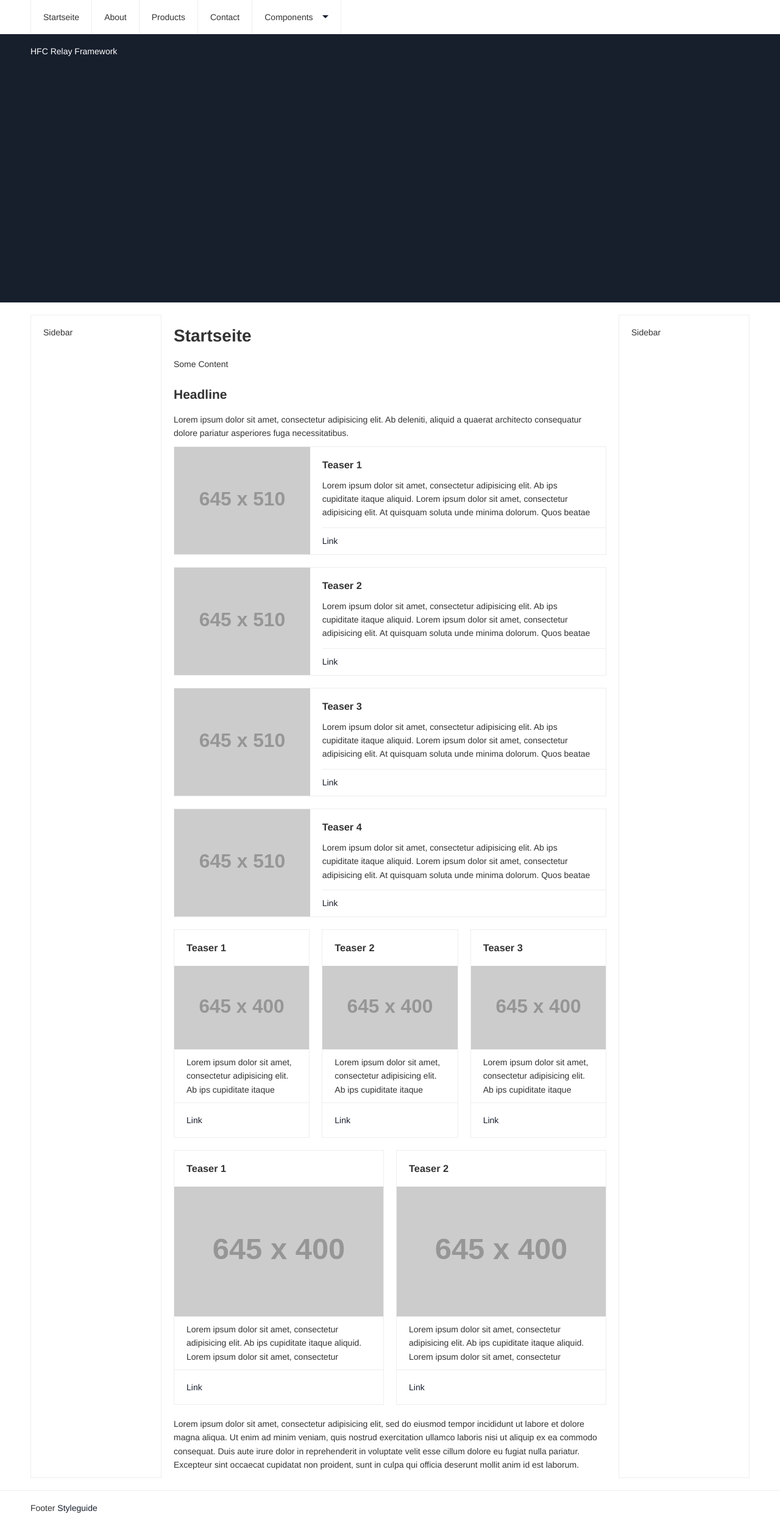
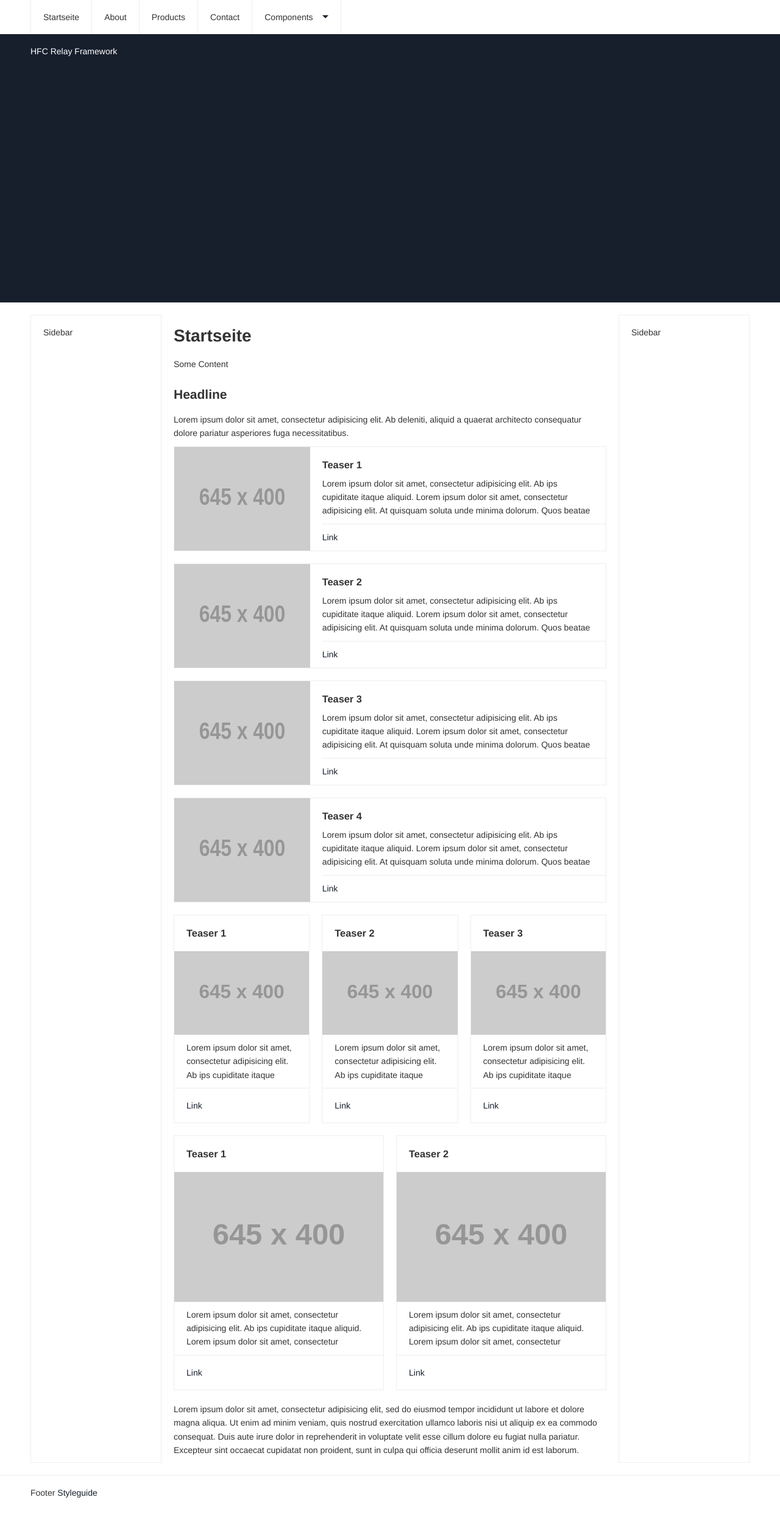
Before and after one commit to NilsDannemann/j_hfc_relay, a Jekyll site: the page built from index.html, in a window 1280 px wide. Shown: the whole page at 61% size. Built offline with Jekyll 4.4.1, drawn with Linux system fonts in a browser that asks for light colours; after the commit the page ends 2476 px from its top, so only the background shows below that.

Commit message:
[update] single teaser

```diff
--- a/_includes/_config.scss
+++ b/_includes/_config.scss
@@ -146,7 +146,7 @@
 /*
 /* =======================================*/
 
-@mixin flexbox($type: null, $direction: null, $wrap: null, $justifiy: null, $align: null) {
+@mixin flexbox($type: null, $direction: null, $wrap: null, $justify: null, $align: null) {
 	// Flex or Inline-Flex
 	@if $type == 'inline-flex' {
 		display: inline-flex;
@@ -167,15 +167,15 @@
 		flex-wrap: wrap;
 	}
 	// Justify Content
-	@if $justifiy == null or $justifiy == 'space-between' or $justifiy == 'spacebetween' {
+	@if $justify == null or $justify == 'space-between' or $justify == 'spacebetween' {
 		justify-content: space-between;
-	} @else if $justifiy == 'space-around' or $justifiy == 'spacearound' {
+	} @else if $justify == 'space-around' or $justify == 'spacearound' {
 		justify-content: space-around;
-	} @else if $justifiy == 'center' {
+	} @else if $justify == 'center' {
 		justify-content: center;
-	} @else if $justifiy == 'flex-start' or $justifiy == 'flexstart' or $justifiy == 'start'{
+	} @else if $justify == 'flex-start' or $justify == 'flexstart' or $justify == 'start'{
 		justify-content: flex-start;
-	} @else if $justifiy == 'flex-end' or $justifiy == 'flexend' or $justifiy == 'end' {
+	} @else if $justify == 'flex-end' or $justify == 'flexend' or $justify == 'end' {
 		justify-content: flex-end;
 	}
 	// Align items
--- a/_includes/components/teaser/_teaser.scss
+++ b/_includes/components/teaser/_teaser.scss
@@ -42,10 +42,10 @@
 			@include column('1/3', $gutter: true);
 			margin-bottom: 0;
 
-			img {min-height: 170px;}
+			img {min-height: 170px;} // Not so cool!
 		}
 		.teaser__wrapper {
-			@include flexbox($direction: column);
+			@include flexbox($direction: column, $justify: flex-start);
 			@include column('2/3', $gutter: true);
 			margin-bottom: 0;
 		}
@@ -55,6 +55,7 @@
 		}
 		.teaser__content {
 			margin-left: 0;
+			flex-grow: 1;
 		}
 		.teaser__link {
 			padding: $whitespace/1.5 $whitespace $whitespace/1.5 0;
--- a/_includes/components/teaser/teaser.html
+++ b/_includes/components/teaser/teaser.html
@@ -1,6 +1,6 @@
 <div class="teaser teaser--single">
 	<a class="teaser__img" href="{% if include.link != null %}{{ include.link }}{% else %}#{% endif %}">
-		<img src="http://placehold.it/645x510/eeeeee" alt="image" />
+		<img src="http://placehold.it/645x400/eeeeee" alt="image" />
 	</a>
 	<div class="teaser__wrapper">
 		<a class="teaser__title" href="{% if include.link != null %}{{ include.link }}{% else %}#{% endif %}">
```
